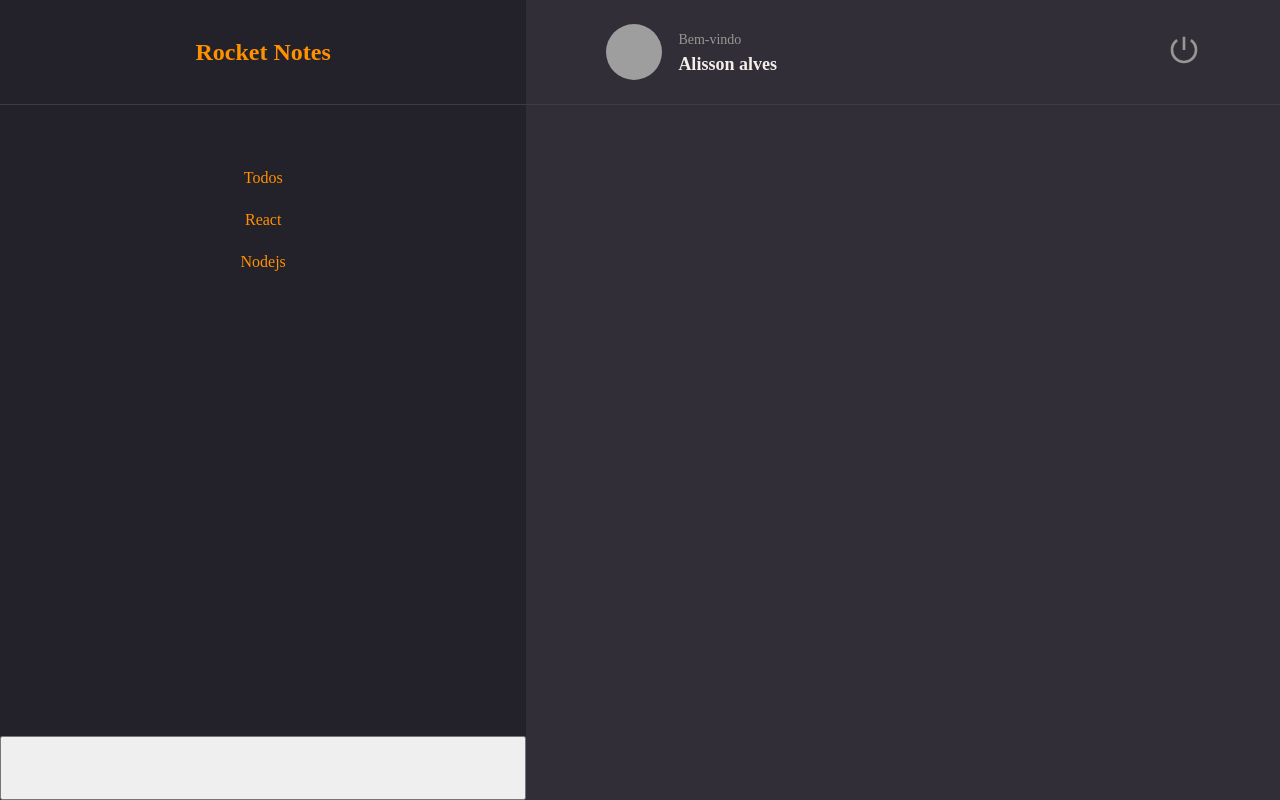
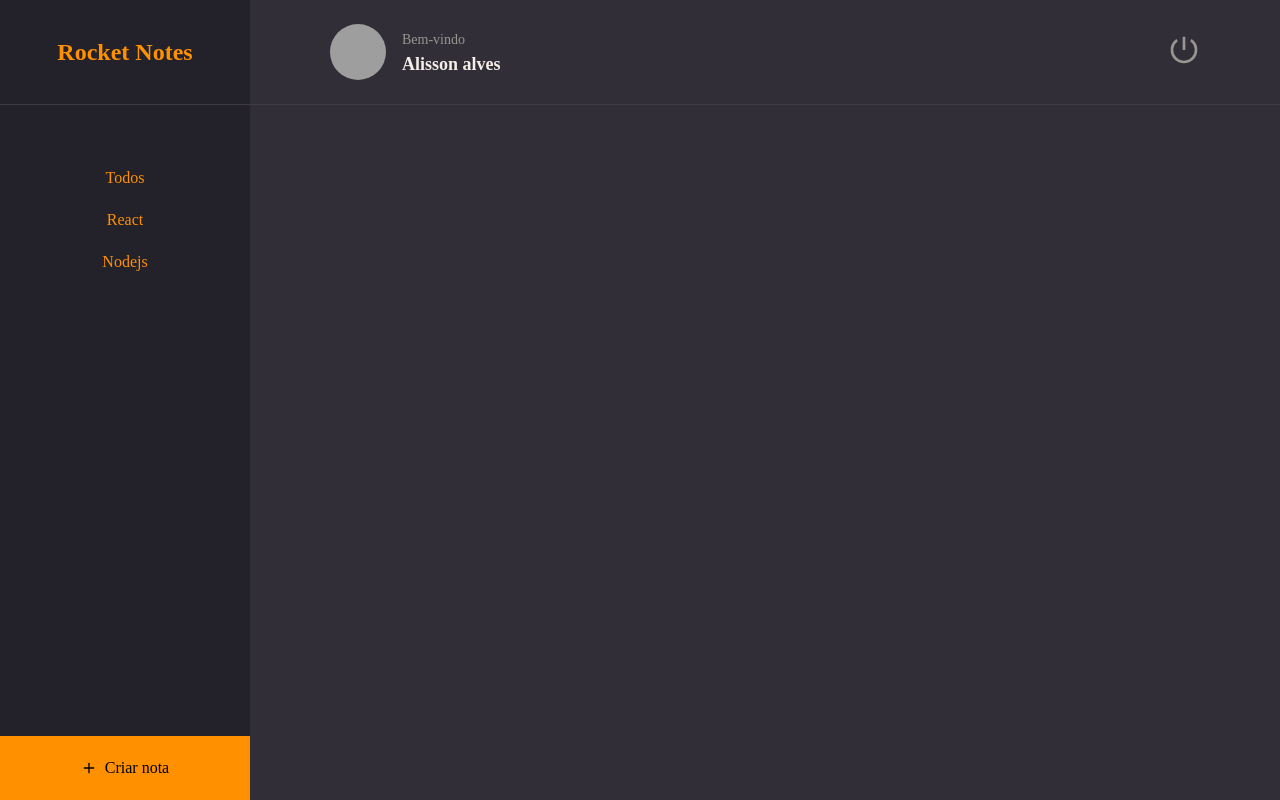
Before and after one commit to alvesgc/frontend-notes, a React app: page / in a window 1280 px wide. Built offline with nearby package versions, Linux system fonts and the light colour scheme; grey boxes are pictures that could not be loaded; the HTML template or start-up script is replaced by a standard one.

Commit message:
style: menu

```diff
--- a/src/pages/Home/index.jsx
+++ b/src/pages/Home/index.jsx
@@ -1,3 +1,5 @@
+import { FiPlus } from 'react-icons/fi';
+
 import {Container, Brand, Menu, Search, Content, NewNote} from './styles';
 import { Header } from '../../components/Header';
 import { ButtonText } from '../../components/ButtonText';
@@ -26,7 +28,8 @@
       </Content>
 
       <NewNote>
-
+        <FiPlus />
+        Criar nota
       </NewNote>
     </Container>
   )
--- a/src/pages/Home/styles.js
+++ b/src/pages/Home/styles.js
@@ -5,7 +5,7 @@
   height: 100vh;
 
   display: grid;
-  grid-template-rows: 250px auto;
+  grid-template-columns: 250px auto;
   grid-template-rows: 105px 128px auto 64px;
   grid-template-areas:
   "brand header"
@@ -58,4 +58,15 @@
 `;
 export const NewNote = styled.button`
   grid-area: newnote;
+
+  background-color: ${({ theme }) => theme.COLORS.ORANGE};
+  border: none;
+
+  display: flex;
+  justify-content: center;
+  align-items: center;
+
+  > svg {
+    margin-right: 8px;
+  }
 `;
```
